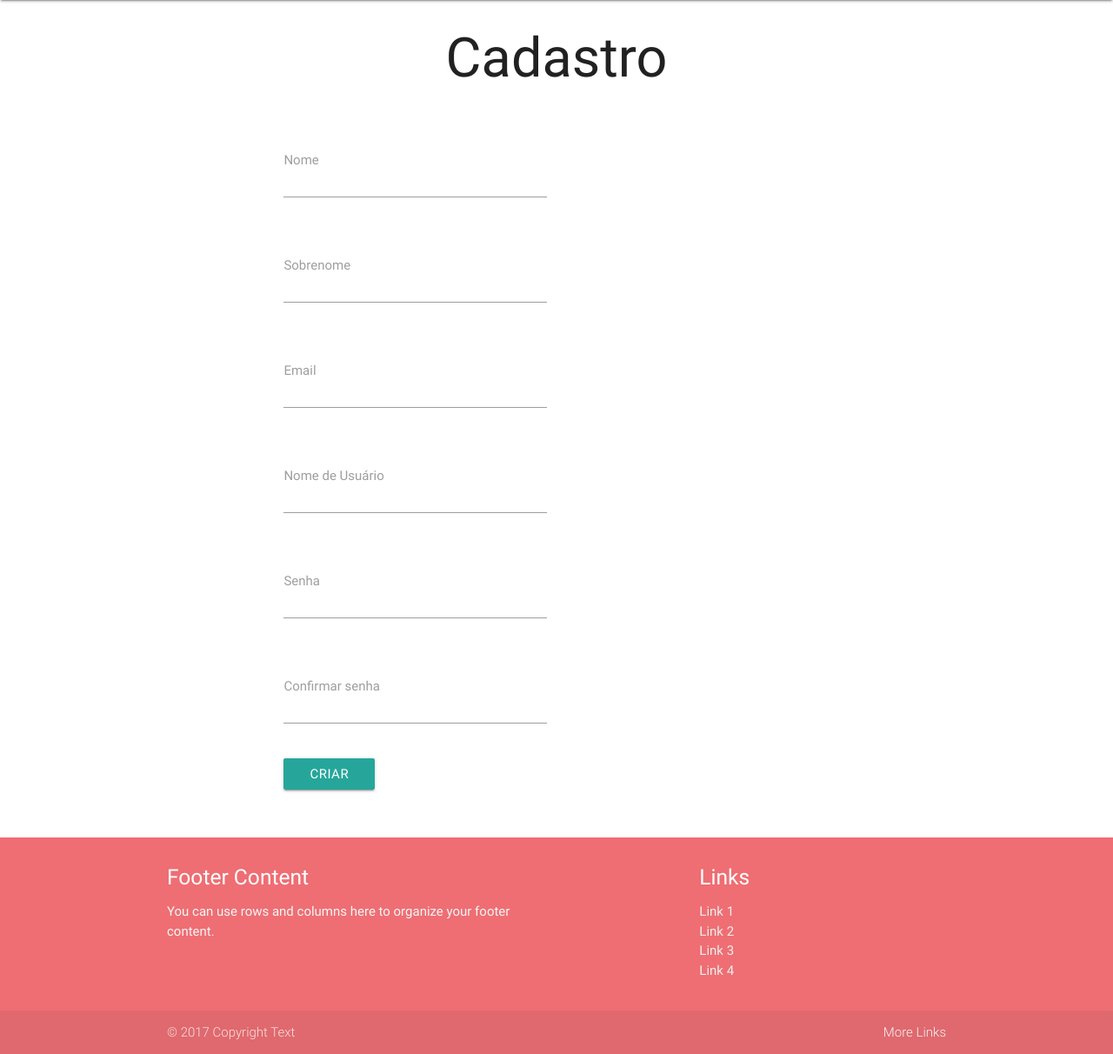
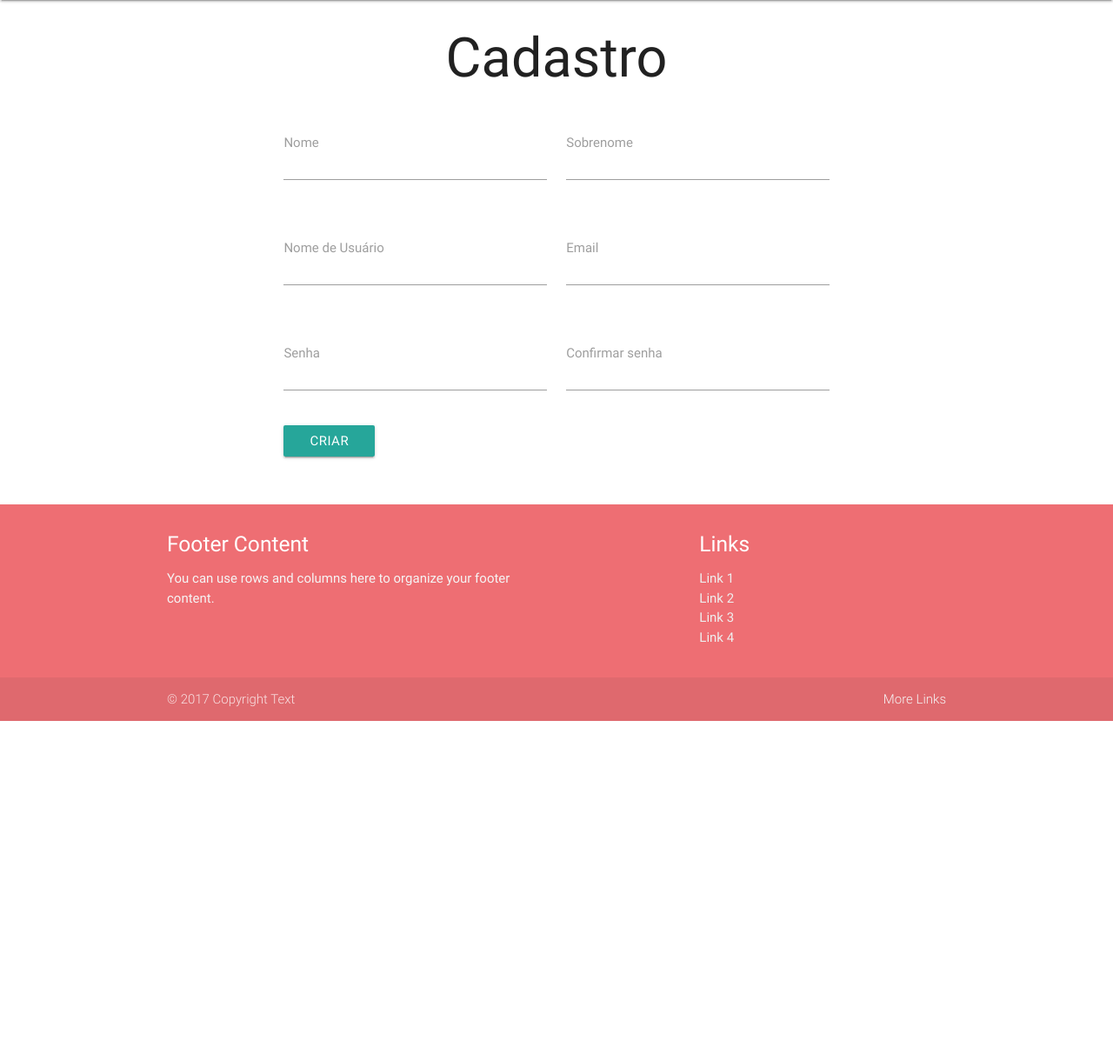
Before and after one commit to vitornere/produtos_ivone, a Django app: page /signup/ in a window 1280 px wide. Shown: the part 64-1276 px from the top of the page at 87% size. After the commit the page ends 893 px from the top, so only its background shows below. Run offline with Django 3.2, Linux system fonts and the light colour scheme.

Commit message:
Layout do signup atualizado
Signed-off-by: Rafael Makaha <rafael.makaha@gmail.com>
Signed-off-by: Renan Schadt <welzrenan@gmail.com>

```diff
--- a/sistema_usuario/templates/sistema_usuario/signup.html
+++ b/sistema_usuario/templates/sistema_usuario/signup.html
@@ -1,6 +1,4 @@
-{% extends "produtos_ivone/base.html" %}
-
-{% block content %}
+{% extends "produtos_ivone/base.html" %} {% block content %}
 <h1 style="text-align:center">Cadastro</h1>
 
 <div class="container">
@@ -8,19 +6,12 @@
         <form role="form" class="form col s12">
             {% csrf_token %}
             <div class="row">
-					{% if erro %}
-						<h2>{{ erro }}</h2>
-					{% endif %}
-				</div>
-				<div class="row">
                 <div class="input-field col s6">
                     <div class="row">
                         <label for="nome">Nome</label>
                     </div>
                     <input id="nome" type="text" class="validate" name="nome">
                 </div>
-				</div>
-                <div class="row">
                 <div class="input-field col s6">
                     <div class="row">
                         <label for="sobrenome">Sobrenome</label>
@@ -31,18 +22,17 @@
             <div class="row">
                 <div class="input-field col s6">
                     <div class="row">
+                        <label for="nome_usuario">Nome de Usuário</label>
+                    </div>
+                    <input id="nome_usuario" type="text" class="validate" name="nome_usuario">
+                </div>
+                <div class="input-field col s6">
+                    <div class="row">
                         <label for="email">Email</label>
                     </div>
                     <input id="email" type="text" class="validate" name="email">
                 </div>
-				</div>
-                <div class="row">
-					<div class="input-field col s6">
-						<div class="row">
-							<label for="nome_usuario">Nome de Usuário</label>
-						</div>
-						<input id="nome_usuario" type="text" class="validate" name="nome_usuario">
-					</div>
+
             </div>
             <div class="row">
                 <div class="input-field col s6">
@@ -51,8 +41,6 @@
                     </div>
                     <input id="senha" type="password" class="validate" name="senha">
                 </div>
-				</div>
-				<div class="row">
                 <div class="input-field col s6">
                     <div class="row">
                         <label for="confirmar_senha">Confirmar senha</label>
@@ -64,6 +52,11 @@
                 <div class="col s6">
                     <input type="submit" class="btn" formmethod="POST" value="Criar">
                 </div>
+                <div class="col s6">
+                    {% if erro %}
+                    <h2>{{ erro }}</h2>
+                    {% endif %}
+                </div>
             </div>
         </form>
     </div>
```
Lines whose indentation alone changed are shown as unchanged.
